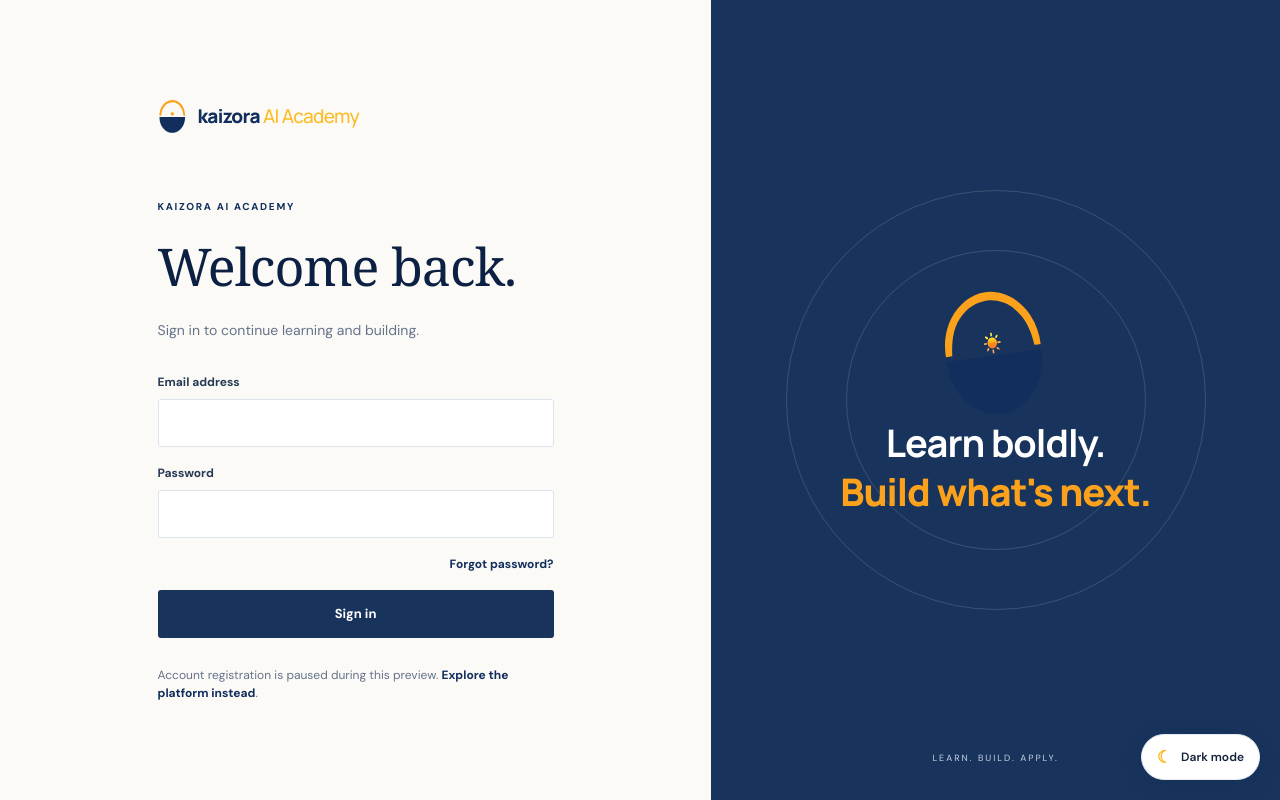
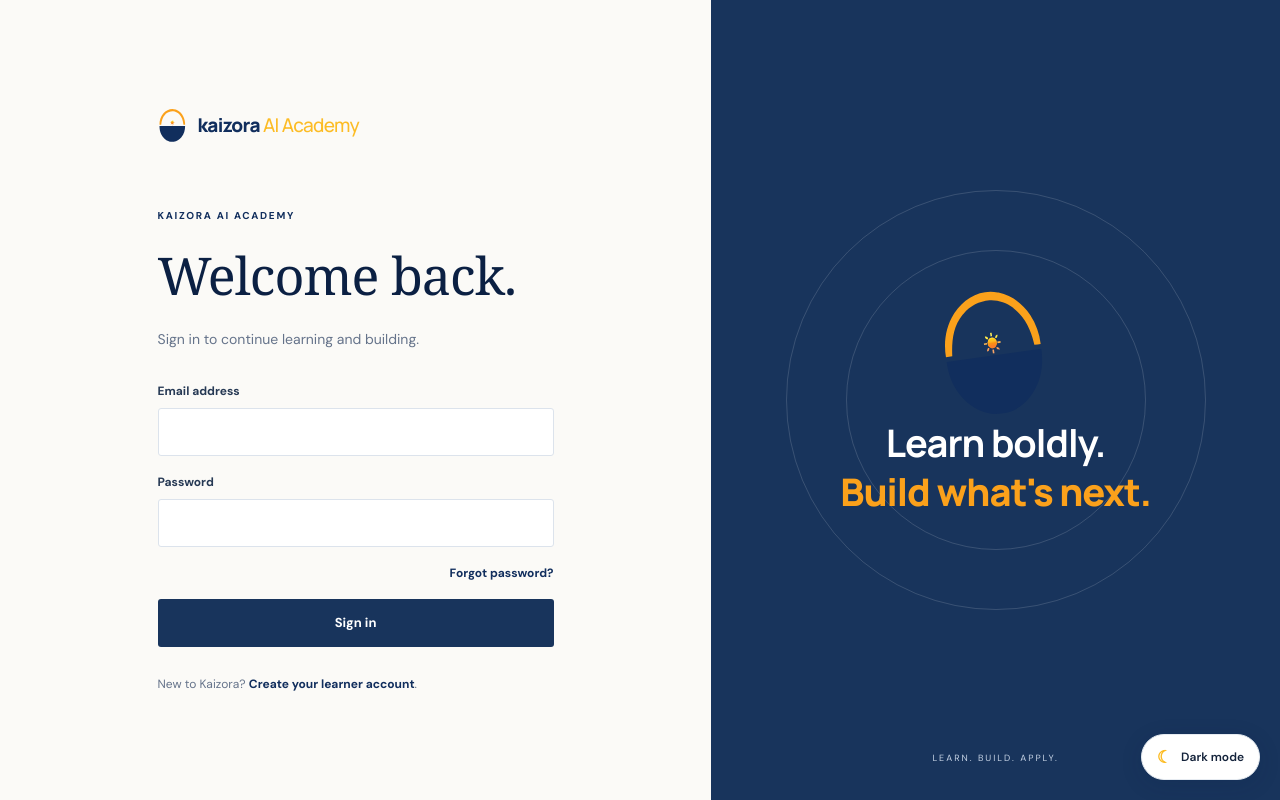
Before and after one commit to SomeSchoolScoobyDoo/landing, a Next.js app: page /login in a window 1280 px wide. Built offline with nearby package versions, Linux system fonts and the light colour scheme; no server answers.

Commit message:
Link login page to learner registration

```diff
--- a/app/login/page.tsx
+++ b/app/login/page.tsx
@@ -1,11 +1,26 @@
 import Link from "next/link";
 import { AuthForm, AuthShell, Field } from "@/app/auth/auth-form";
 import { signInAction } from "@/app/auth/actions";
+
 export default async function LoginPage({ searchParams }: { searchParams: Promise<{ error?: string }> }) {
   const params = await searchParams;
   const configured = Boolean(process.env.NEXT_PUBLIC_SUPABASE_URL && process.env.NEXT_PUBLIC_SUPABASE_ANON_KEY);
-  return <AuthShell title="Welcome back." description="Sign in to continue learning and building." footer={<>Account registration is paused during this preview. <Link href="/preview">Explore the platform instead</Link>.</>}>
-    {params.error === "confirmation" && <p className="form-alert form-error" role="alert">That confirmation link could not be verified. Request a fresh link or try signing in.</p>}
-    {configured ? <AuthForm action={signInAction} submitLabel="Sign in"><Field label="Email address" name="email" type="email" autoComplete="email"/><Field label="Password" name="password" type="password" autoComplete="current-password"/><div className="auth-inline-link"><Link href="/forgot-password">Forgot password?</Link></div></AuthForm> : <p className="form-alert" role="status">Account access will be available when this development preview is connected to its database. You can explore the course catalogue in the meantime.</p>}
-  </AuthShell>;
+  return (
+    <AuthShell
+      title="Welcome back."
+      description="Sign in to continue learning and building."
+      footer={<>New to Kaizora? <Link href="/signup">Create your learner account</Link>.</>}
+    >
+      {params.error === "confirmation" && <p className="form-alert form-error" role="alert">That confirmation link could not be verified. Request a fresh link or try signing in.</p>}
+      {configured ? (
+        <AuthForm action={signInAction} submitLabel="Sign in">
+          <Field label="Email address" name="email" type="email" autoComplete="email" />
+          <Field label="Password" name="password" type="password" autoComplete="current-password" />
+          <div className="auth-inline-link"><Link href="/forgot-password">Forgot password?</Link></div>
+        </AuthForm>
+      ) : (
+        <p className="form-alert" role="status">Account access will be available when the database connection is configured. You can explore the course catalogue in the meantime.</p>
+      )}
+    </AuthShell>
+  );
 }
```
